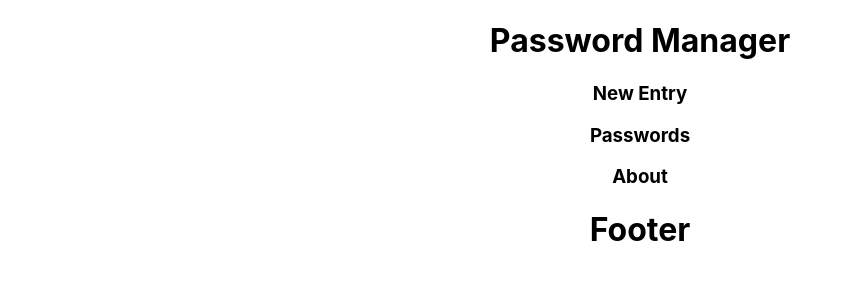
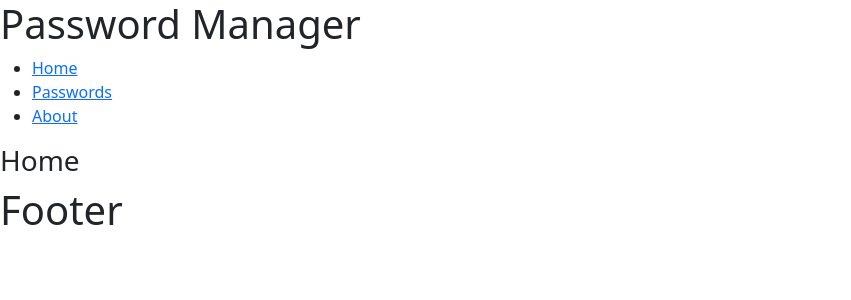
Before and after one commit to jcsgh/password-manager-client, a React (Create React App) app: page / in a window 1280 px wide. Shown: the top 300 px of the page, without its empty margins (0-851 px from the left). Built offline with nearby package versions, Linux system fonts and the light colour scheme.

Commit message:
basic webpage

```diff
--- a/package.json
+++ b/package.json
@@ -7,9 +7,13 @@
     "@testing-library/react": "^12.1.4",
     "@testing-library/user-event": "^13.5.0",
     "axios": "^0.26.1",
+    "bootstrap": "^5.1.3",
     "react": "^17.0.2",
+    "react-bootstrap": "^2.1.2",
     "react-dom": "^17.0.2",
     "react-redux": "^7.2.6",
+    "react-router": "^5.2.1",
+    "react-router-dom": "^5.2.0",
     "react-scripts": "5.0.0",
     "redux": "^4.1.2",
     "redux-thunk": "^2.4.1",
--- a/src/App.js
+++ b/src/App.js
@@ -1,7 +1,20 @@
 import './App.css';
-import Nav from './components/Nav';
+
+import Header from './components/Header';
+import NavBar from './components/NavBar';
+import New from './components/New';
+import Passwords from './components/Passwords';
+import About from './components/About';
 import Footer from './components/Footer';
+import Home from './components/Home';
+
+import 'bootstrap/dist/css/bootstrap.min.css';
 import { useEffect } from 'react'
+import {
+  Route,
+  Switch,
+  Link
+} from "react-router-dom";
 
 // import ToDoList from './ToDoList'
 // import ToDoForm from './ToDoForm'
@@ -20,10 +33,24 @@ function App() {
   // }, [])
 
   return (
-    <div className="App">
-      <h1>Password Manager</h1>
-      <Nav />
+    <div className="page-container">
+      <div className="content-wrap">
+      <Header/>
+      <NavBar/>
+        <Switch>
+          <Route path="/">
+            <Home />
+          </Route>
+          <Route path="/passwords">
+            <Passwords />
+          </Route>
+          <Route path="/about">
+            <About />
+          </Route>
+        </Switch>
+      </div>
       <Footer />
+
     </div>
   );
 }
--- /dev/null
+++ b/src/components/Header.js
@@ -0,0 +1,9 @@
+const Header = () => {
+    return (
+      <div>
+        <h1>Password Manager</h1>
+      </div>
+    );
+  }
+
+  export default Header;
--- /dev/null
+++ b/src/components/Home.js
@@ -0,0 +1,9 @@
+const Home = () => {
+    return (
+      <div>
+       <h3>Home</h3>
+      </div>
+    );
+  }
+
+  export default Home;
--- a/src/components/Nav.js
+++ /dev/null
@@ -1,15 +0,0 @@
-import New from "./New"
-import Passwords from "./Passwords"
-import About from "./About"
-
-const Nav = () => {
-    return (
-        <div>
-            <New />
-            <Passwords />
-            <About />
-        </div>
-    );
-}
-
-export default Nav;
--- /dev/null
+++ b/src/components/NavBar.js
@@ -0,0 +1,57 @@
+import New from "./New"
+import Passwords from "./Passwords"
+import About from "./About"
+
+import React from 'react';
+import * as ReactBootStrap from "react-bootstrap";
+import {
+    BrowserRouter as Router,
+    Link
+} from "react-router-dom";
+// import { About } from '../About/About'
+// import { Favorites } from '../Favorites/Favorites'
+
+// const Nav = () => {
+//     return (
+//         <div className="App">
+//             <ReactBootStrap.Navbar collapseOnSelect expand="xl" bg="black" variant="dark">
+//                 <ReactBootStrap.Navbar.Brand href="/">Password Manager</ReactBootStrap.Navbar.Brand>
+//                 <ReactBootStrap.Navbar.Toggle aria-controls="responsive-navbar-nav" />
+//                 <ReactBootStrap.Navbar.Collapse id="responsive-navbar-nav">
+//                     <ReactBootStrap.Nav className="mr-auto">
+//                         <Link to="/">
+//                             <ReactBootStrap.Nav.Link href="/">Home</ReactBootStrap.Nav.Link>
+//                         </Link>
+//                         <Link to="/Create">
+//                             <ReactBootStrap.Nav.Link href="/">Create New</ReactBootStrap.Nav.Link>
+//                         </Link>
+//                         <Link to="/Passwords">
+//                             <ReactBootStrap.Nav.Link href="/About">Passwords</ReactBootStrap.Nav.Link>
+//                         </Link>
+//                         <Link to="/About">
+//                             <ReactBootStrap.Nav.Link eventKey={2} href="/About">
+//                                 About
+//                             </ReactBootStrap.Nav.Link>
+//                         </Link>
+//                     </ReactBootStrap.Nav>
+//                 </ReactBootStrap.Navbar.Collapse>
+//             </ReactBootStrap.Navbar>
+//         </div>
+//     )
+// }
+
+const NavBar = () => {
+    return (
+        <div>
+            <nav>
+                <ul>
+                    <li><Link to="/">Home</Link></li>
+                    <li><Link to="/passwords">Passwords</Link></li>
+                    <li><Link to="/About">About</Link></li>
+                </ul>
+            </nav>
+        </div>
+    );
+}
+
+export default NavBar;
--- a/src/index.js
+++ b/src/index.js
@@ -3,14 +3,17 @@ import ReactDOM from 'react-dom';
 import './index.css';
 import App from './App';
 import reportWebVitals from './reportWebVitals';
+import { BrowserRouter } from 'react-router-dom';
 import { Provider } from 'react-redux'
 import store from './store'
 
 ReactDOM.render(
   <React.StrictMode>
+   <BrowserRouter>
     {/* <Provider store={store}> */}
-     <App />
-    {/* </Provider> */}
+      <App />
+      {/* </Provider> */}
+    </BrowserRouter>
   </React.StrictMode>,
   document.getElementById('root')
 );
```
Also changed, not shown: 1 other file (tests, documents, lock files or other folders).
